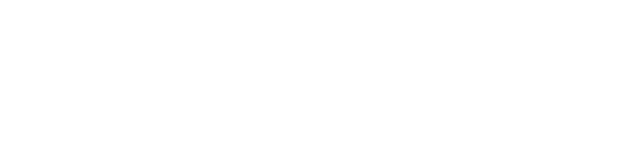
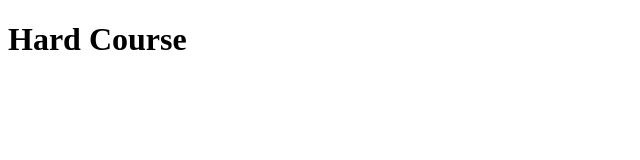
Before and after one commit to Yurii-Ilnytskyi22/goit-js-hw-01, a plain HTML site: page index.html in a window 1280 px wide. Shown: the whole page, without its empty margins (0-640 px from the left). Drawn offline with Linux system fonts and the light colour scheme.

Commit message:
Update index.html

```diff
--- a/index.html
+++ b/index.html
@@ -8,5 +8,7 @@
     <script src="/js/task-2.js" type="module"></script>
     <script src="/js/task-3.js" type="module"></script>
   </head>
-  <body></body>
+  <body>
+    <h1>Hard Course</h1>
+  </body>
 </html>
```
